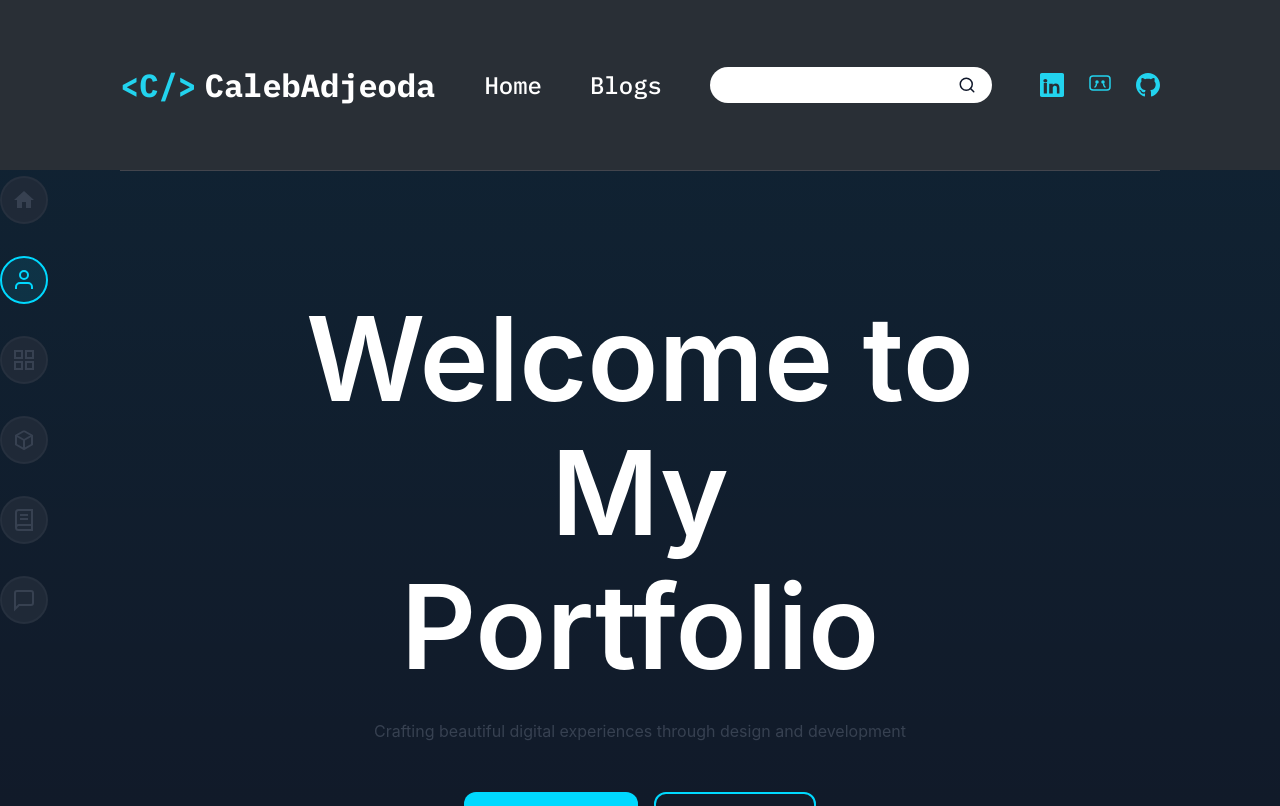
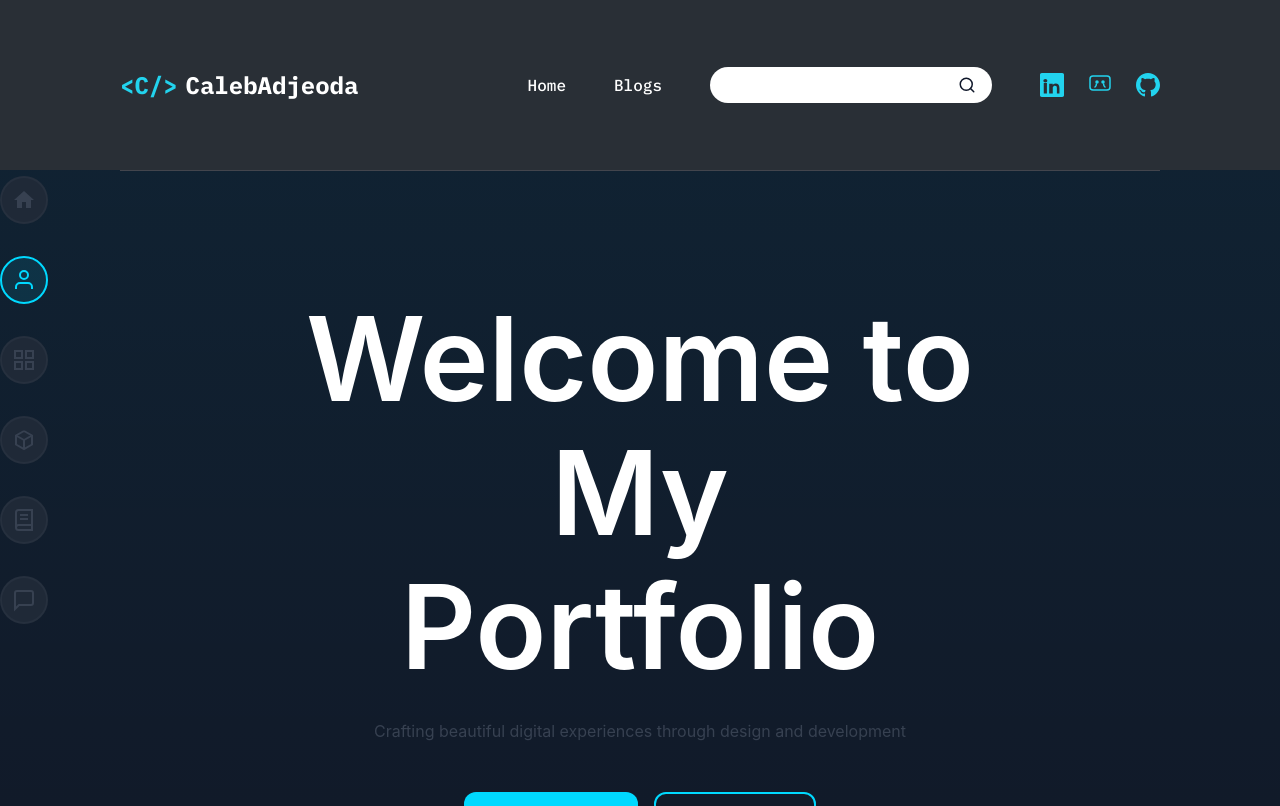
Before and after one commit to ReedBelca10/portfolio, a Next.js app in the folder apps/frontend/: page /en in a window 1280 px wide. Shown: the top 806 px of the page. Built offline with nearby package versions, Linux system fonts and the light colour scheme.

Commit message:
Navbar: logo 24px and nav menu 16px

```diff
--- a/apps/frontend/src/components/Navbar.tsx
+++ b/apps/frontend/src/components/Navbar.tsx
@@ -98,7 +98,7 @@ export function Navbar({
         <div className="h-full flex items-center justify-between py-4 md:py-6">
           {/* Left: Brand */}
           <div className="flex items-center gap-2">
-            <span className="font-bold text-[32px]" style={{ fontFamily: 'IBM Plex Mono' }}>
+            <span className="font-bold text-[24px]" style={{ fontFamily: 'IBM Plex Mono' }}>
               <span className="text-cyan-400">&lt;C/&gt;</span>
               <span className="text-white ml-2">{brandName}</span>
             </span>
@@ -112,7 +112,7 @@ export function Navbar({
                 <a
                   key={link.href}
                   href={link.href}
-                  className="font-medium text-white hover:text-cyan-400 transition-colors duration-200 text-[24px] xl:text-[24px] lg:text-[22px] md:text-[18px]"
+                  className="font-medium text-white hover:text-cyan-400 transition-colors duration-200 text-[16px] xl:text-[16px] lg:text-[15px] md:text-[14px]"
                   style={{ fontFamily: 'IBM Plex Mono' }}
                 >
                   {link.label}
```
